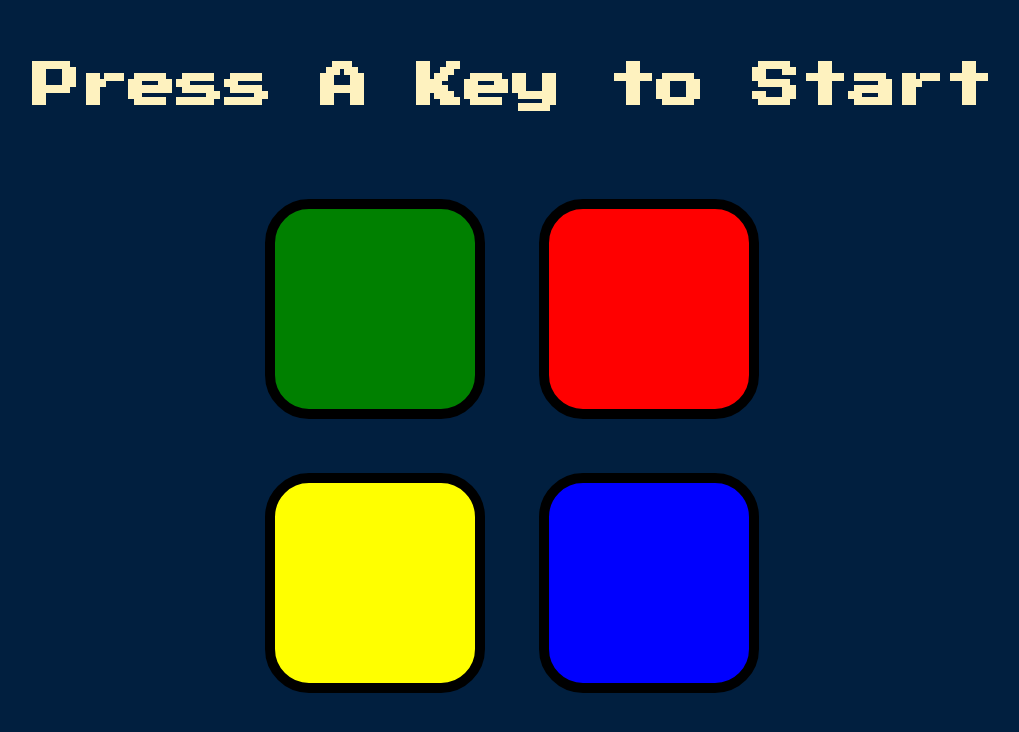
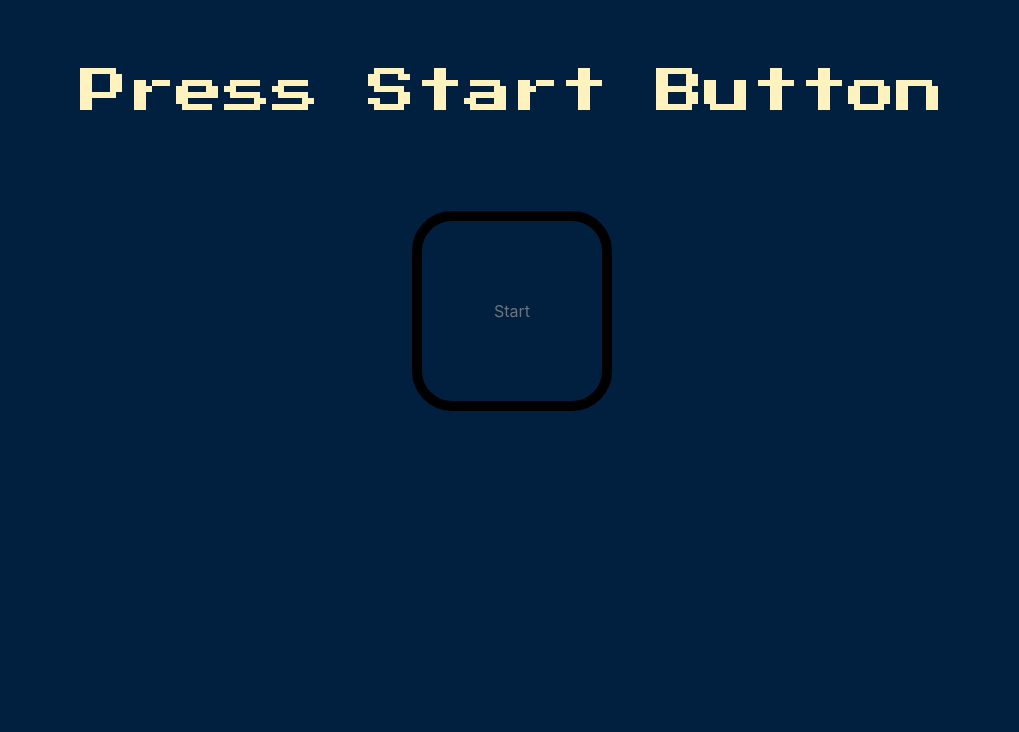
Before and after one commit to saikatkundu27/The-Simon-game, a plain HTML site: page index.html in a window 1280 px wide. Shown: the whole page, without its empty margins (128-1147 px from the left). Drawn offline with nearby package versions, Linux system fonts and the light colour scheme.

Commit message:
Update index.html

```diff
--- a/index.html
+++ b/index.html
@@ -4,39 +4,50 @@
 <head>
   <meta charset="utf-8">
   <title>Simon</title>
+  <link rel="stylesheet" href="https://maxcdn.bootstrapcdn.com/bootstrap/4.0.0/css/bootstrap.min.css" integrity="sha384-Gn5384xqQ1aoWXA+058RXPxPg6fy4IWvTNh0E263XmFcJlSAwiGgFAW/dAiS6JXm" crossorigin="anonymous">
+<script src="https://maxcdn.bootstrapcdn.com/bootstrap/4.0.0/js/bootstrap.min.js" integrity="sha384-JZR6Spejh4U02d8jOt6vLEHfe/JQGiRRSQQxSfFWpi1MquVdAyjUar5+76PVCmYl" crossorigin="anonymous"></script>
+
   <link rel="stylesheet" href="styles.css">
   <link href="https://fonts.googleapis.com/css?family=Press+Start+2P" rel="stylesheet">
+  <script src="https://code.jquery.com/jquery-3.2.1.slim.min.js" integrity="sha384-KJ3o2DKtIkvYIK3UENzmM7KCkRr/rE9/Qpg6aAZGJwFDMVNA/GpGFF93hXpG5KkN" crossorigin="anonymous"></script>
+<script src="https://cdnjs.cloudflare.com/ajax/libs/popper.js/1.12.9/umd/popper.min.js" integrity="sha384-ApNbgh9B+Y1QKtv3Rn7W3mgPxhU9K/ScQsAP7hUibX39j7fakFPskvXusvfa0b4Q" crossorigin="anonymous"></script>
+
+
 </head>
 
 <body>
-  <h1 id="level-title">Press A Key to Start</h1>
+  <h1 id="level-title">Press Start Button</h1>
+  <div >
+    <button type="button" class="btn btn-outline-secondary" id="start-btn">Start</button>
+  </div>
   <div class="container">
+
 
     <div class="row">
 
-      <div type="button" id="green" class="btn green">
+      <div type="button" id="green" class="btns green">
 
       </div>
 
-      <div type="button" id="red" class="btn red">
+      <div type="button" id="red" class="btns red">
 
       </div>
     </div>
 
     <div class="row">
 
-      <div type="button" id="yellow" class="btn yellow">
+      <div type="button" id="yellow" class="btns yellow">
 
       </div>
-      <div type="button" id="blue" class="btn blue">
+      <div type="button" id="blue" class="btns blue">
 
       </div>
 
     </div>
 
   </div>
+
   <script src="https://ajax.googleapis.com/ajax/libs/jquery/3.4.1/jquery.min.js"></script>
-
   <script src="game.js"></script>
 </body>
 
```
